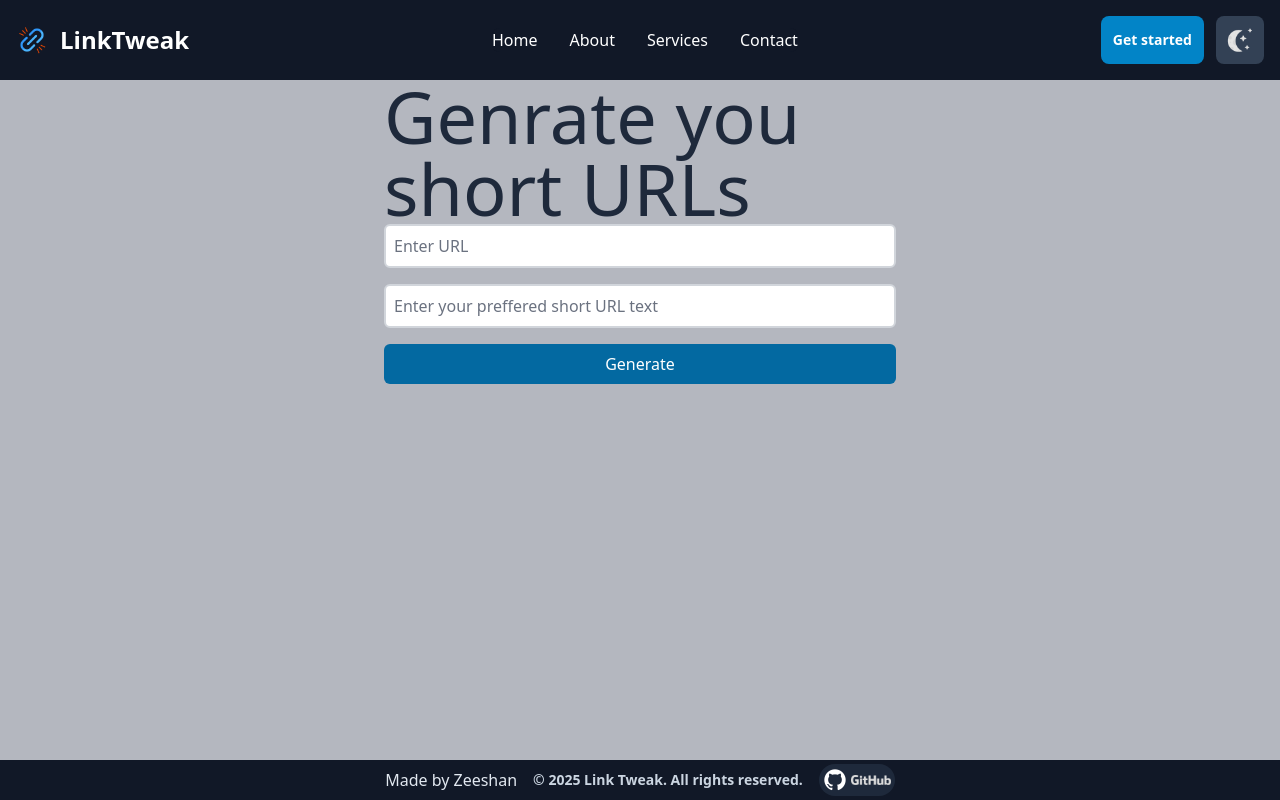
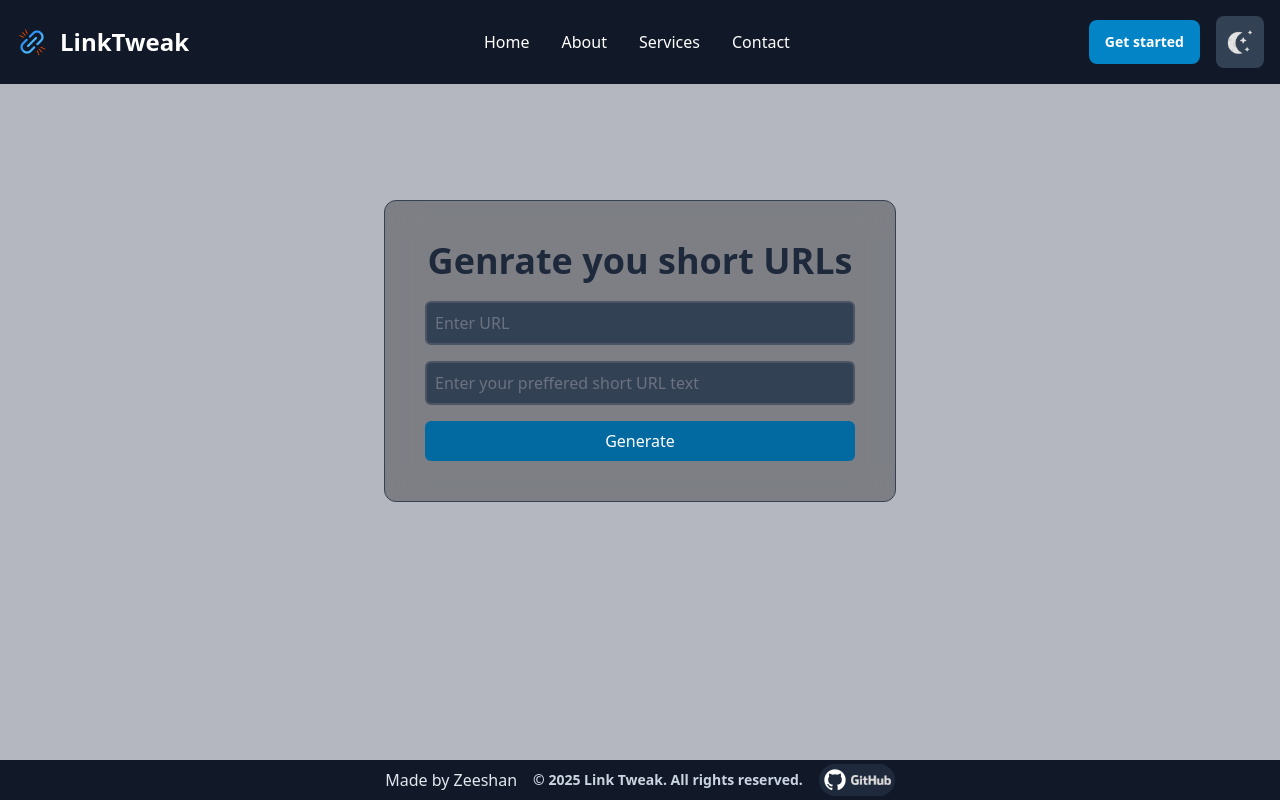
Before and after one commit to Zeeshanx01/LinkTweak, a Next.js app: page /generate in a window 1280 px wide. Built offline with nearby package versions, Linux system fonts and the light colour scheme.

Commit message:
25-01-29_more UI changes

```diff
--- a/app/components/Navbar.js
+++ b/app/components/Navbar.js
@@ -55,14 +55,17 @@ const Navbar = () => {
 
         <div className="duration-700  relative flex md:order-2 space-x-3 md:space-x-3 rtl:space-x-reverse">
 
-
+          <Link
+          href='/generate'
+          className='m-1'
+          >
             <button
               type="button"
-                className="duration-700   px-3 py-0 font-bold  bg-sky-700 rounded-lg text-white  hover:bg-sky-800 focus:ring-4 focus:outline-none focus:ring-blue-300   text-sm  text-center dark:bg-sky-600 dark:hover:bg-sky-700 dark:focus:ring-sky-800 max-sm:hidden"
+              className="duration-700   px-4 py-3 font-bold  bg-sky-700 rounded-lg text-white  hover:bg-sky-800 text-sm  text-center dark:bg-sky-600 dark:hover:bg-sky-700  max-sm:hidden"
             >
               Get started
             </button>
-
+          </Link>
 
           <button
             type="button"
--- a/app/generate/page.js
+++ b/app/generate/page.js
@@ -37,29 +37,32 @@ const Generated = () => {
 
   return (
     <>
-      {/* form to enter url */}
-      <div className='duration-700 flex-col  bg-slate-6000 pt-20 justify-center items-center w-[40vw] max-md:w-[80vw] h-[80vh] mx-auto '>
+
+
+      <div className='duration-700 flex-col my-10 bg-slate-6000 pt-20 justify-center items-center w-[40vw] max-md:w-[80vw] h-fit mx-auto '>
+
+        <div className='bg-black bg-opacity-30 backdrop-blur-lg  p-10 my-20 rounded-xl border border-gray-700 '>
           <div>
-          <h1 className='duration-700  text-7xl text-slate-200 dark:text-slate-800'>Genrate you short URLs </h1>
+            <h1 className='duration-700  text-4xl font-bold mb-5 text-center text-slate-200 dark:text-slate-800'>Genrate you short URLs </h1>
           </div>
           <div>
 
             <div className='duration-700 flex flex-col gap-4'>
               <input
-              className='duration-700 p-2 rounded-md border-2 border-gray-300'
+                className='duration-700 p-2 rounded-md bg-slate-700 border-2 border-gray-600 text-slate-300'
                 type="text"
                 placeholder='Enter URL'
                 onChange={(e) => { seturl(e.target.value) }} />
 
               <input
-              className='duration-700 p-2 rounded-md border-2 border-gray-300'
+                className='duration-700 p-2 rounded-md bg-slate-700 border-2 border-gray-600 text-slate-300'
                 type="text"
                 placeholder='Enter your preffered short URL text'
                 onChange={(e) => { setshortUrl(e.target.value) }} />
 
               <button
                 type="submit"
-              className='duration-700 bg-sky-700 text-white p-2 rounded-md'
+                className='duration-700 bg-sky-700 hover:bg-sky-800 text-white p-2 rounded-md'
                 onClick={generate} >Generate</button>
             </div>
           </div>
@@ -68,7 +71,12 @@ const Generated = () => {
           </code></div>
           </>}
 
+
+
         </div>
+      </div>
+
+
     </>
   )
 }
--- a/app/layout.js
+++ b/app/layout.js
@@ -25,11 +25,13 @@ export default function RootLayout({ children }) {
       <body
         className={`${geistSans.variable} ${geistMono.variable} antialiased duration-700 dark:bg-[#b4b7bf] bg-slate-900`}
       >
-          <Navbar className="relativez-50" />
-          <div className="duration-700  relative -z-50  h-fit overflow-hidden ">
-            <NextTopLoader /> {children}
-          </div>
-          <Footer />
+        <div className="relative z-50">
+          <Navbar  />
+        </div>
+        <div className="duration-700  relative z-0  h-fit overflow-hidden ">
+          <NextTopLoader /> {children}
+        </div>
+        <Footer />
       </body>
     </html>
   );
```
Also changed, not shown: public/blue-bg.jpg (added), public/grey-bg.jpg (added). Lines whose indentation alone changed are shown as unchanged.
